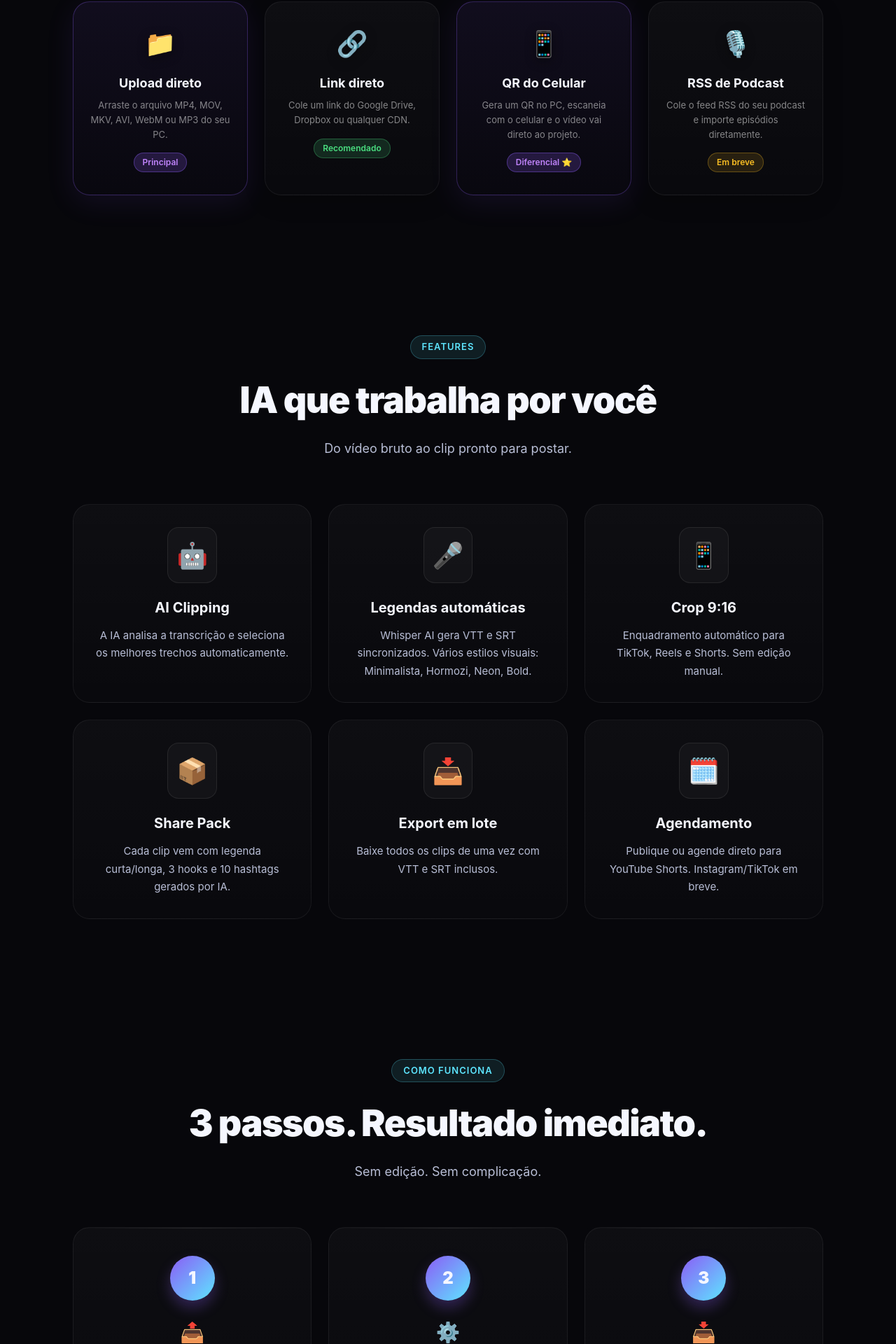
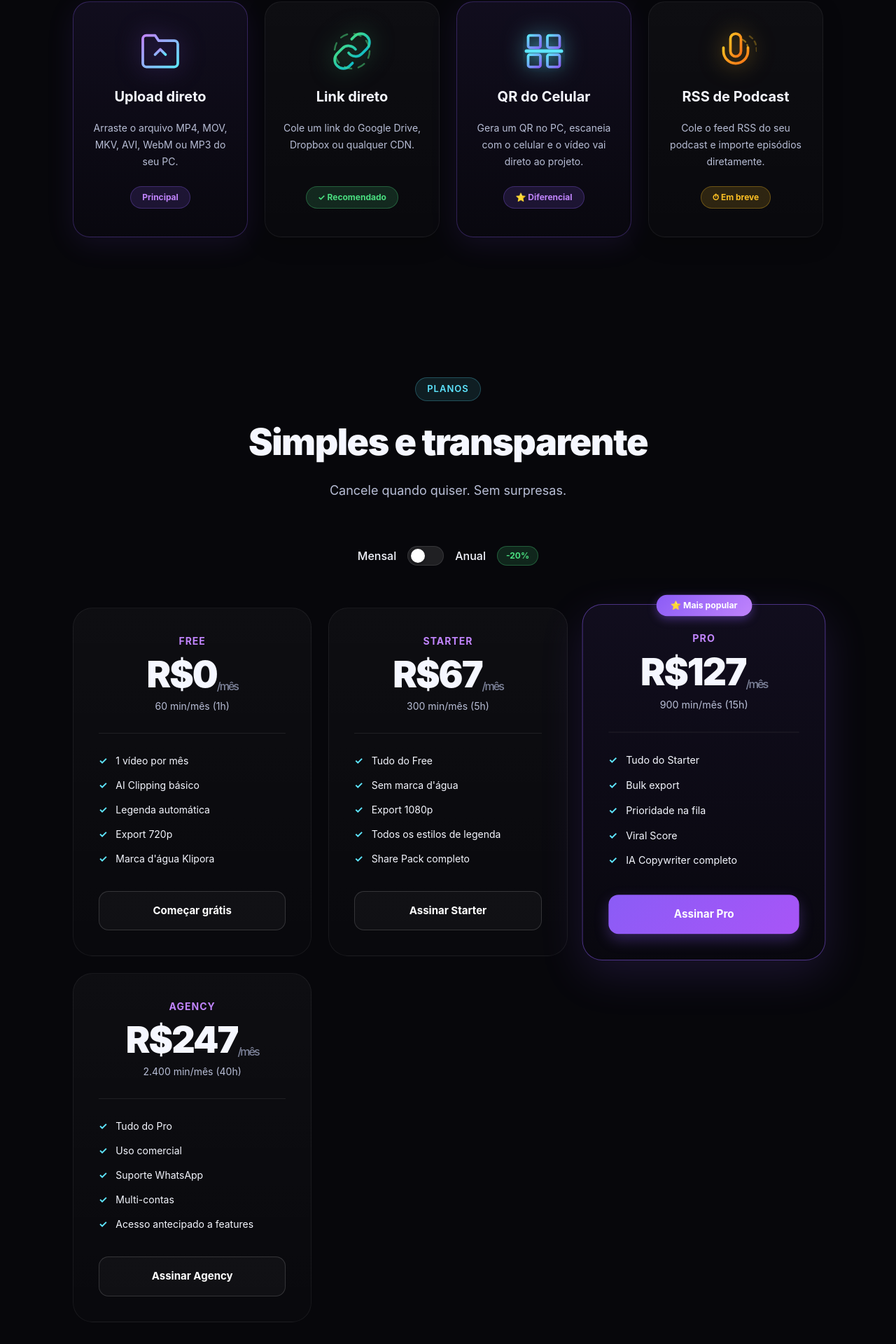
Before and after one commit to joselitosimplicio29-cyber/klipora-app, a Next.js app: page / in a window 1280 px wide. Shown: the part 1435-3355 px from the top of the page at 70% size. Built offline with nearby package versions, Linux system fonts and the light colour scheme.

Commit message:
feat(ui): update source cards to premium svg neon icons and simplify sections

```diff
--- a/app/page.tsx
+++ b/app/page.tsx
@@ -47,27 +47,14 @@ export default function Landing() {
         .sec-title{font-size:clamp(32px,5vw,52px);font-weight:900;letter-spacing:-1.5px;margin-bottom:16px}
         .sec-sub{color:#B8BED6;margin-bottom:64px;font-size:18px;line-height:1.6}
         .sources{display:grid;grid-template-columns:repeat(auto-fit,minmax(240px,1fr));gap:24px;margin-bottom:0}
-        .source-card{padding:32px 24px;border-radius:24px;border:1px solid rgba(255,255,255,.06);background:linear-gradient(180deg,rgba(255,255,255,.03),rgba(255,255,255,.01));backdrop-filter:blur(10px);transition:all 300ms ease;box-shadow:0 10px 30px rgba(0,0,0,0.2)}
+        .source-card{padding:40px 24px;border-radius:24px;border:1px solid rgba(255,255,255,.06);background:linear-gradient(180deg,rgba(255,255,255,.03),rgba(255,255,255,.01));backdrop-filter:blur(10px);transition:all 300ms ease;box-shadow:0 10px 30px rgba(0,0,0,0.2);display:flex;flex-direction:column;align-items:center;text-align:center}
         .source-card:hover{transform:translateY(-5px);border-color:rgba(139,92,246,.3);box-shadow:0 20px 40px rgba(0,0,0,0.4),0 0 20px rgba(139,92,246,.1)}
         .source-card.main{border-color:rgba(139,92,246,.3);background:linear-gradient(180deg,rgba(139,92,246,.08),rgba(139,92,246,.02));box-shadow:0 10px 40px rgba(139,92,246,.1)}
-        .src-icon{font-size:36px;margin-bottom:16px;filter:drop-shadow(0 4px 8px rgba(0,0,0,0.4))}
-        .src-title{font-weight:700;margin-bottom:8px;font-size:18px}
-        .src-label{font-size:12px;margin-top:16px;padding:4px 12px;border-radius:100px;display:inline-block;font-weight:600}
-        .src-main{background:rgba(139,92,246,.2);color:#C084FC;border:1px solid rgba(139,92,246,.4)}
+        .src-title{font-weight:700;margin-bottom:12px;font-size:20px}
+        .src-label{font-size:12px;margin-top:24px;padding:6px 16px;border-radius:100px;display:inline-flex;align-items:center;justify-content:center;gap:6px;font-weight:700;width:fit-content}
+        .src-main{background:rgba(139,92,246,.15);color:#C084FC;border:1px solid rgba(139,92,246,.3)}
         .src-good{background:rgba(74,222,128,.15);color:#4ade80;border:1px solid rgba(74,222,128,.3)}
-        .src-beta{background:rgba(251,191,36,.12);color:#fbbf24;border:1px solid rgba(251,191,36,.3)}
-        .feats{display:grid;grid-template-columns:repeat(auto-fit,minmax(300px,1fr));gap:24px}
-        .feat{padding:32px;border-radius:24px;border:1px solid rgba(255,255,255,.06);background:linear-gradient(180deg,rgba(255,255,255,.03),rgba(255,255,255,.01));transition:all 300ms ease}
-        .feat:hover{transform:translateY(-5px);border-color:rgba(94,230,255,.3);background:linear-gradient(180deg,rgba(94,230,255,.05),rgba(255,255,255,.01))}
-        .feat-icon{font-size:36px;margin-bottom:20px;display:inline-block;padding:12px;background:rgba(255,255,255,.03);border-radius:16px;border:1px solid rgba(255,255,255,.08)}
-        .feat h3{font-size:20px;font-weight:700;margin-bottom:12px}
-        .feat p{font-size:15px;color:#B8BED6;line-height:1.7}
-        .steps{display:grid;grid-template-columns:repeat(auto-fit,minmax(280px,1fr));gap:24px}
-        .step{padding:40px 32px;border-radius:24px;border:1px solid rgba(255,255,255,.06);background:linear-gradient(180deg,rgba(255,255,255,.03),rgba(255,255,255,.01));text-align:center;position:relative}
-        .step::after{content:'';position:absolute;top:0;left:0;right:0;height:1px;background:linear-gradient(90deg,transparent,rgba(255,255,255,.2),transparent);opacity:0.5}
-        .step-num{width:64px;height:64px;border-radius:50%;background:linear-gradient(135deg,#8B5CF6,#5EE6FF);display:flex;align-items:center;justify-content:center;font-size:24px;font-weight:900;margin:0 auto 24px;box-shadow:0 10px 20px rgba(139,92,246,.3)}
-        .step h3{font-weight:700;margin-bottom:12px;font-size:22px}
-        .step p{font-size:15px;color:#B8BED6;line-height:1.7}
+        .src-beta{background:rgba(251,191,36,.15);color:#fbbf24;border:1px solid rgba(251,191,36,.3)}
         .toggle-row{display:flex;align-items:center;gap:16px;justify-content:center;margin-bottom:60px;font-size:16px;font-weight:500}
         .tog{position:relative;width:52px;height:28px}
         .tog input{opacity:0;width:0;height:0;position:absolute}
@@ -141,61 +128,71 @@ export default function Landing() {
       <section className="animate" style={{ textAlign: "center" } as React.CSSProperties}>
         <div className="sec-badge">Entradas suportadas</div>
         <h2 className="sec-title">Seu vídeo entra de qualquer jeito</h2>
-        <p className="sec-sub">Sem complicação. Sem depender de terceiros.</p>
+        <p className="sec-sub">Arraste e solte. Sem complicações. Sem limites.</p>
         <div className="sources">
           {[
-            { icon: "📁", title: "Upload direto", desc: "Arraste o arquivo MP4, MOV, MKV, AVI, WebM ou MP3 do seu PC.", badge: "Principal", cls: "src-main", card: "main" },
-            { icon: "🔗", title: "Link direto", desc: "Cole um link do Google Drive, Dropbox ou qualquer CDN.", badge: "Recomendado", cls: "src-good", card: "" },
-            { icon: "📱", title: "QR do Celular", desc: "Gera um QR no PC, escaneia com o celular e o vídeo vai direto ao projeto.", badge: "Diferencial ⭐", cls: "src-main", card: "main" },
-            { icon: "🎙️", title: "RSS de Podcast", desc: "Cole o feed RSS do seu podcast e importe episódios diretamente.", badge: "Em breve", cls: "src-beta", card: "" },
+            {
+              icon: (
+                <svg width="60" height="60" viewBox="0 0 24 24" fill="none" stroke="url(#upload-grad)" strokeWidth="1.5" strokeLinecap="round" strokeLinejoin="round" style={{filter:"drop-shadow(0 0 16px rgba(139,92,246,0.6))", marginBottom: 20}}>
+                  <defs><linearGradient id="upload-grad" x1="0%" y1="0%" x2="100%" y2="100%"><stop offset="0%" stopColor="#C084FC" /><stop offset="100%" stopColor="#5EE6FF" /></linearGradient></defs>
+                  <path d="M22 19a2 2 0 0 1-2 2H4a2 2 0 0 1-2-2V5a2 2 0 0 1 2-2h5l2 3h9a2 2 0 0 1 2 2z"></path>
+                  <path d="M12 11v6"></path><path d="M9 14l3-3 3 3"></path>
+                </svg>
+              ),
+              title: "Upload direto",
+              desc: "Arraste o arquivo MP4, MOV, MKV, AVI, WebM ou MP3 do seu PC.",
+              badge: "Principal",
+              cls: "src-main", card: "main"
+            },
+            {
+              icon: (
+                <svg width="60" height="60" viewBox="0 0 24 24" fill="none" stroke="url(#link-grad)" strokeWidth="1.5" strokeLinecap="round" strokeLinejoin="round" style={{filter:"drop-shadow(0 0 16px rgba(74,222,128,0.5))", marginBottom: 20}}>
+                  <defs><linearGradient id="link-grad" x1="0%" y1="0%" x2="100%" y2="100%"><stop offset="0%" stopColor="#4ade80" /><stop offset="100%" stopColor="#06b6d4" /></linearGradient></defs>
+                  <path d="M10 13a5 5 0 0 0 7.54.54l3-3a5 5 0 0 0-7.07-7.07l-1.72 1.71"></path>
+                  <path d="M14 11a5 5 0 0 0-7.54-.54l-3 3a5 5 0 0 0 7.07 7.07l1.71-1.71"></path>
+                  <circle cx="12" cy="12" r="10" strokeDasharray="4 4" stroke="rgba(74,222,128,0.5)" strokeWidth="1"/>
+                </svg>
+              ),
+              title: "Link direto",
+              desc: "Cole um link do Google Drive, Dropbox ou qualquer CDN.",
+              badge: "✓ Recomendado",
+              cls: "src-good", card: ""
+            },
+            {
+              icon: (
+                <svg width="60" height="60" viewBox="0 0 24 24" fill="none" stroke="url(#qr-grad)" strokeWidth="1.5" strokeLinecap="round" strokeLinejoin="round" style={{filter:"drop-shadow(0 0 16px rgba(94,230,255,0.6))", marginBottom: 20}}>
+                  <defs><linearGradient id="qr-grad" x1="0%" y1="0%" x2="100%" y2="100%"><stop offset="0%" stopColor="#5EE6FF" /><stop offset="100%" stopColor="#8B5CF6" /></linearGradient></defs>
+                  <rect x="3" y="3" width="7" height="7" rx="1"></rect><rect x="14" y="3" width="7" height="7" rx="1"></rect>
+                  <rect x="14" y="14" width="7" height="7" rx="1"></rect><rect x="3" y="14" width="7" height="7" rx="1"></rect>
+                  <line x1="2" y1="12" x2="22" y2="12" stroke="#5EE6FF" strokeWidth="2" style={{filter:"drop-shadow(0 0 6px #5EE6FF)"}} />
+                </svg>
+              ),
+              title: "QR do Celular",
+              desc: "Gera um QR no PC, escaneia com o celular e o vídeo vai direto ao projeto.",
+              badge: "⭐ Diferencial",
+              cls: "src-main", card: "main"
+            },
+            {
+              icon: (
+                <svg width="60" height="60" viewBox="0 0 24 24" fill="none" stroke="url(#mic-grad)" strokeWidth="1.5" strokeLinecap="round" strokeLinejoin="round" style={{filter:"drop-shadow(0 0 16px rgba(251,191,36,0.6))", marginBottom: 20}}>
+                  <defs><linearGradient id="mic-grad" x1="0%" y1="0%" x2="100%" y2="100%"><stop offset="0%" stopColor="#fbbf24" /><stop offset="100%" stopColor="#f97316" /></linearGradient></defs>
+                  <path d="M12 2a3 3 0 0 0-3 3v7a3 3 0 0 0 6 0V5a3 3 0 0 0-3-3z"></path>
+                  <path d="M19 10v2a7 7 0 0 1-14 0v-2"></path><line x1="12" y1="19" x2="12" y2="22"></line><line x1="8" y1="22" x2="16" y2="22"></line>
+                  <path d="M16 5.5c2 1 3 3 3 5.5" stroke="rgba(251,191,36,0.5)" strokeWidth="1" strokeDasharray="2 2" />
+                  <path d="M20 3.5c3 2 4 5 4 8.5" stroke="rgba(251,191,36,0.3)" strokeWidth="1" strokeDasharray="2 2" />
+                </svg>
+              ),
+              title: "RSS de Podcast",
+              desc: "Cole o feed RSS do seu podcast e importe episódios diretamente.",
+              badge: "⏱ Em breve",
+              cls: "src-beta", card: ""
+            },
           ].map((s, i) => (
             <div key={i} className={`source-card${s.card === "main" ? " main" : ""}`}>
-              <div className="src-icon">{s.icon}</div>
+              {s.icon}
               <div className="src-title">{s.title}</div>
-              <div style={{ fontSize: 13, color: "rgba(255,255,255,.5)", marginTop: 6, lineHeight: 1.6 }}>{s.desc}</div>
+              <div style={{ fontSize: 14, color: "#B8BED6", marginTop: 6, lineHeight: 1.7, flex: 1 }}>{s.desc}</div>
               <div className={`src-label ${s.cls}`}>{s.badge}</div>
-            </div>
-          ))}
-        </div>
-      </section>
-
-      <section className="animate" style={{ textAlign: "center" } as React.CSSProperties}>
-        <div className="sec-badge">Features</div>
-        <h2 className="sec-title">IA que trabalha por você</h2>
-        <p className="sec-sub">Do vídeo bruto ao clip pronto para postar.</p>
-        <div className="feats">
-          {[
-            { icon: "🤖", title: "AI Clipping", desc: "A IA analisa a transcrição e seleciona os melhores trechos automaticamente." },
-            { icon: "🎤", title: "Legendas automáticas", desc: "Whisper AI gera VTT e SRT sincronizados. Vários estilos visuais: Minimalista, Hormozi, Neon, Bold." },
-            { icon: "📱", title: "Crop 9:16", desc: "Enquadramento automático para TikTok, Reels e Shorts. Sem edição manual." },
-            { icon: "📦", title: "Share Pack", desc: "Cada clip vem com legenda curta/longa, 3 hooks e 10 hashtags gerados por IA." },
-            { icon: "📥", title: "Export em lote", desc: "Baixe todos os clips de uma vez com VTT e SRT inclusos." },
-            { icon: "🗓️", title: "Agendamento", desc: "Publique ou agende direto para YouTube Shorts. Instagram/TikTok em breve." },
-          ].map((f, i) => (
-            <div key={i} className="feat">
-              <div className="feat-icon">{f.icon}</div>
-              <h3>{f.title}</h3>
-              <p>{f.desc}</p>
-            </div>
-          ))}
-        </div>
-      </section>
-
-      <section id="como" className="animate" style={{ textAlign: "center" } as React.CSSProperties}>
-        <div className="sec-badge">Como funciona</div>
-        <h2 className="sec-title">3 passos. Resultado imediato.</h2>
-        <p className="sec-sub">Sem edição. Sem complicação.</p>
-        <div className="steps">
-          {[
-            { n: "1", icon: "📤", t: "Envia o vídeo", d: "Upload do PC, link do Drive ou QR Code pelo celular. Suporta MP4, MOV, MKV e mais." },
-            { n: "2", icon: "⚙️", t: "IA processa", d: "A IA corta nos melhores momentos, adiciona legenda e gera o copy para postar." },
-            { n: "3", icon: "📥", t: "Baixa ou publica", d: "Clips prontos com legenda, VTT/SRT e Share Pack. Publique no YouTube ou baixe tudo." },
-          ].map((s, i) => (
-            <div key={i} className="step">
-              <div className="step-num">{s.n}</div>
-              <div style={{ fontSize: 28, marginBottom: 12 }}>{s.icon}</div>
-              <h3>{s.t}</h3>
-              <p>{s.d}</p>
             </div>
           ))}
         </div>
```
